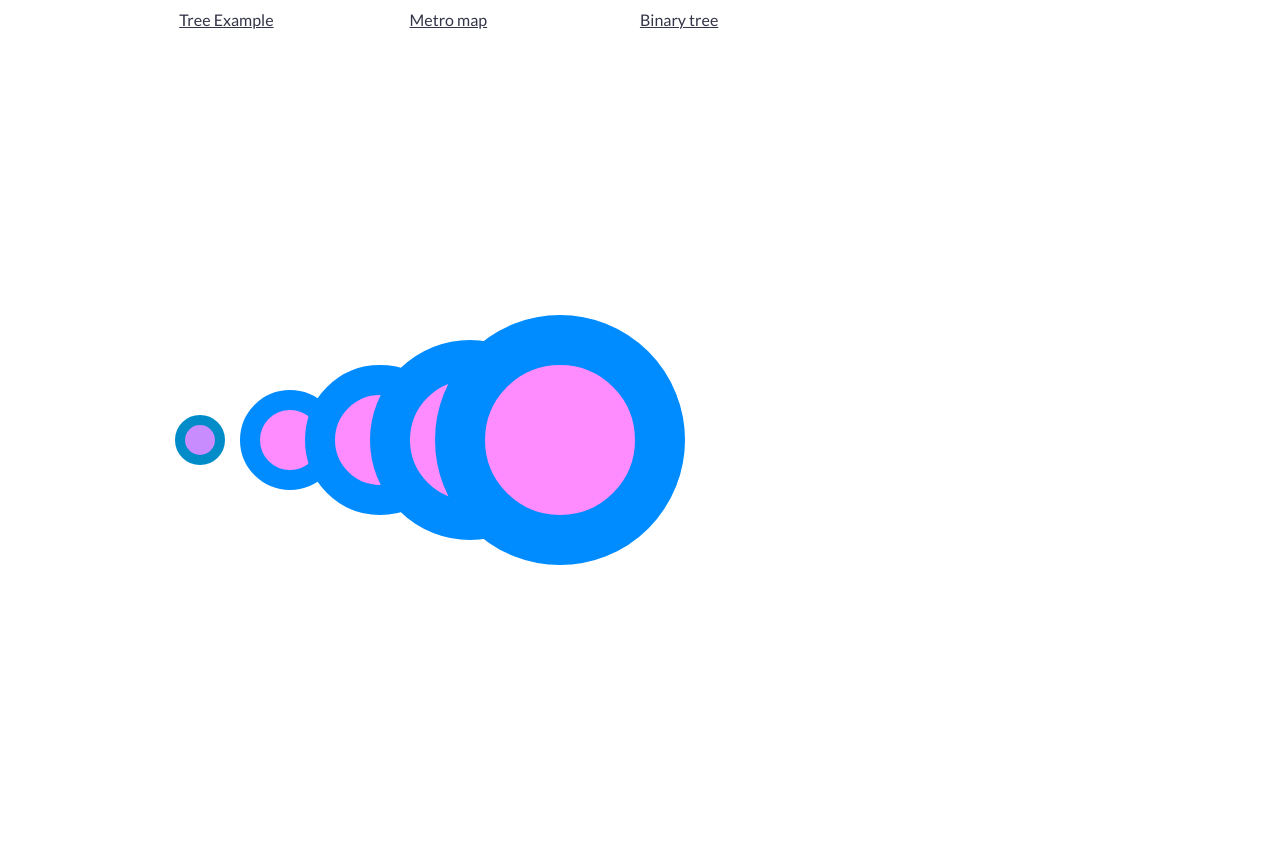
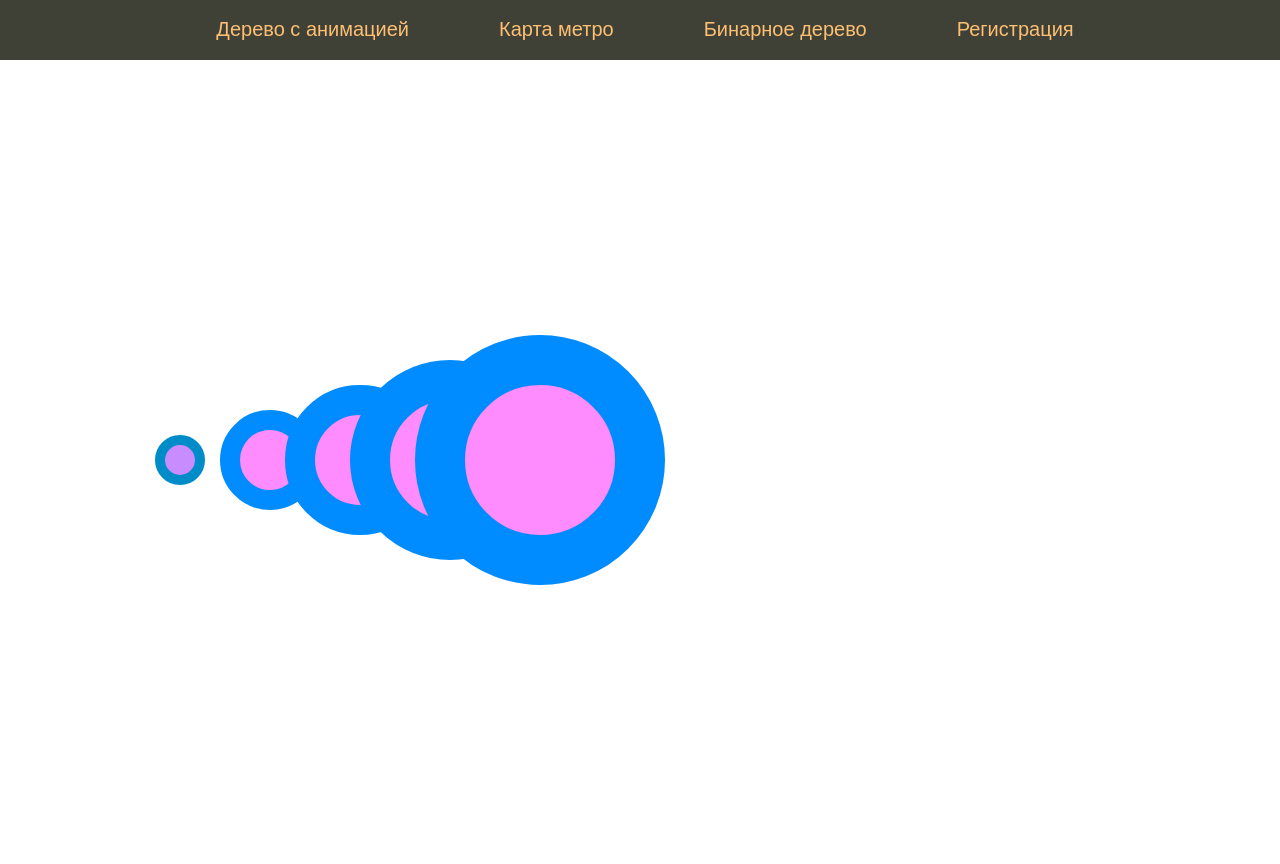
Before and after one commit to BobbyGoop/D3-Trees, a Flask app: page / in a window 1280 px wide. Before the commit the page ends 565 px from the top, so only its background shows below. Run offline with Flask 2, Linux system fonts and the light colour scheme.

Commit message:
Making beautiful

```diff
--- a/app.py
+++ b/app.py
@@ -25,5 +25,10 @@
     return render_template("layouts/dynamic.html", title = "Бинарное дерево")
 
 
+@app.route('/register')
+def register():
+    return render_template("layouts/register.html", title = "Бинарное дерево")
+
+
 if __name__ == '__main__':
     app.run(debug = True)
--- a/pyvenv.cfg
+++ /dev/null
@@ -1,3 +0,0 @@
-home = C:\Users\Ivan\AppData\Local\Programs\Python\Python38
-include-system-site-packages = false
-version = 3.8.6
--- a/templates/layouts/base.html
+++ b/templates/layouts/base.html
@@ -5,12 +5,19 @@
     <meta charset="UTF-8">
     <meta http-equiv="X-UA-Compatible" content="IE=edge,chrome=1">
     <meta name="viewport" content="width=device-width, initial-scale=1">
-    <link rel="stylesheet" type="text/css" href="/static/css/simple-grid.css">
-    <link rel="stylesheet" type="text/css" href="/static/css/style.css">
+    <link rel="stylesheet" type="text/css" href="/static/css/styles.css">
     <title>{% block title %}{% endblock %}</title>
     {% endblock %}
 </head>
 <body>
-{% block content %}{% endblock %}
+    <div class = "header">
+        <header>
+            {% block header %}{% endblock %}
+        </header>
+    </div>
+
+    <div class = "content">
+        {% block content %}{% endblock %}
+    </div>
 </body>
 </html>
--- a/templates/layouts/index.html
+++ b/templates/layouts/index.html
@@ -4,14 +4,17 @@
   {{ super() }}
 {% endblock %}
 
+{% block header %}
+  <ul class="mainmenu">
+    <li><a href="/tree-dynamic">Дерево с анимацией</a></li>
+    <li><a href="/graph">Карта метро</a></li>
+    <li><a href="/tree-binary">Бинарное дерево</a></li>
+    <li><a href="/register">Регистрация</a></li>
+  </ul>
+{% endblock %}
+
 {% block content %}
-  <div class="container">
-    <div class="row">
-      <div class="col-1"><a href="/tree-dynamic">Tree Example</a></div>
-      <div class="col-2"><a href="/graph">Metro map</a></div>
-      <div class="col-3"><a href="/tree-binary">Binary tree</a></div>
-    </div>
-  </div>
+  <div class="container"></div>
   <script src="https://d3js.org/d3.v6.min.js"></script>
   <script src="/static/js/app.js"></script>
 {% endblock %}
--- a/templates/static/css/simple-grid.css
+++ /dev/null
@@ -1,194 +0,0 @@
-@import url(https://fonts.googleapis.com/css?family=Lato:400,300,300italic,400italic,700,700italic);
-body,
-html {
-	height: 100%;
-	width: 100%;
-	margin: 0;
-	padding: 0;
-	left: 0;
-	top: 0;
-	font-size: 100%
-}
-
-.center,
-.container {
-	margin-left: auto;
-	margin-right: auto
-}
-
-* {
-	font-family: Lato, Helvetica, sans-serif;
-	color: #333447;
-	line-height: 1.5
-}
-
-h1 {
-	font-size: 2.5rem
-}
-
-h2 {
-	font-size: 2rem
-}
-
-h3 {
-	font-size: 1.375rem
-}
-
-h4 {
-	font-size: 1.125rem
-}
-
-h5 {
-	font-size: 1rem
-}
-
-h6 {
-	font-size: .875rem
-}
-
-p {
-	font-size: 1.125rem;
-	font-weight: 200;
-	line-height: 1.8
-}
-
-.font-light {
-	font-weight: 300
-}
-
-.font-regular {
-	font-weight: 400
-}
-
-.font-heavy {
-	font-weight: 700
-}
-
-.left {
-	text-align: left
-}
-
-.right {
-	text-align: right
-}
-
-.center {
-	text-align: center
-}
-
-.justify {
-	text-align: justify
-}
-
-.container {
-	width: 90%
-}
-
-.row {
-	position: relative;
-	width: 100%
-}
-
-.row [class^=col] {
-	float: left;
-	margin: .5rem 2%;
-	min-height: .125rem
-}
-
-.col-1,
-.col-10,
-.col-11,
-.col-12,
-.col-2,
-.col-3,
-.col-4,
-.col-5,
-.col-6,
-.col-7,
-.col-8,
-.col-9 {
-	width: 96%
-}
-
-.col-1-sm {
-	width: 4.33%
-}
-
-.col-2-sm {
-	width: 12.66%
-}
-
-.col-3-sm {
-	width: 21%
-}
-
-.col-4-sm {
-	width: 29.33%
-}
-
-.col-5-sm {
-	width: 37.66%
-}
-
-.col-6-sm {
-	width: 46%
-}
-
-.col-7-sm {
-	width: 54.33%
-}
-
-.col-8-sm {
-	width: 62.66%
-}
-
-.col-9-sm {
-	width: 71%
-}
-
-.col-10-sm {
-	width: 79.33%
-}
-
-.col-11-sm {
-	width: 87.66%
-}
-
-.col-12-sm {
-	width: 96%
-}
-
-.row::after {
-	content: "";
-	display: table;
-	clear: both
-}
-
-.hidden-sm {
-	display: none
-}
-
-@media only screen and (min-width:33.75em) {
-	.container {
-		width: 80%
-	}
-}
-
-@media only screen and (min-width:45em) {
-	.col-1 {
-		width: 20%
-	}
-	.col-2 {
-		width: 20%
-	}
-	.col-3 {
-		width: 20%
-	}
-}
-
-@media only screen and (min-width:60em) {
-	.container {
-		width: 75%;
-		max-width: 60rem
-	}
-}
--- a/templates/static/css/style.css
+++ /dev/null
@@ -1,27 +0,0 @@
-.xAxis path,
-.xAxis line {
-  stroke: teal;
-  shape-rendering: crispEdges;
-}
-.xAxis text {
-  font-family: Optima, Futura, sans-serif;
-  font-weight: bold;
-  font-size: 14px;
-  fill: teal;
-}
-
-.node circle {
-  fill: #fff;
-  stroke: steelblue;
-  stroke-width: 3px;
-}
-
-.node text {
-  font: 12px sans-serif;
-}
-
-.link {
-  fill: none;
-  stroke: #ccc;
-  stroke-width: 2px;
-}
--- /dev/null
+++ b/templates/static/css/styles.css
@@ -0,0 +1,119 @@
+html, body {
+	font-family: 'Arial';
+	margin: 0;
+	padding: 0;
+	height: 100%;
+	width: 100%;
+}
+
+a {
+	color: #0059b2;
+	text-decoration: none;
+}
+a:hover {
+	color: #CC0000;
+	text-decoration: underline;
+}
+
+.clear {clear: both;}
+
+header {
+    text-align: center;
+    height: 60px;
+    background: #3F4137;
+}
+
+ul.mainmenu {
+    display: inline-block;
+	list-style: none;
+	margin: 0;
+	padding: 0;
+	color: #fdc073;
+	font-size: 20px;
+	overflow: hidden;
+
+}
+ul.mainmenu li {
+	float: left;
+	margin: 18px 40px 0 50px;
+}
+
+ul.mainmenu li a {
+	color: #fdc073;
+	text-decoration: none;
+}
+ul.mainmenu li a:hover {
+	color: #FDA83D;
+}
+
+div.content {
+	 margin: auto;
+	 text-align: center;
+}
+
+.form-contact {
+    display: inline-block;
+    width: 350px;
+    text-align: right;
+}
+
+.form-contact label {
+	min-width: 80px;
+}
+
+.form-contact p {
+    margin: 10px 0 10px 0;
+}
+
+.form-contact input {
+    margin-left: 10px;
+}
+
+.form-contact input[type=submit], textarea {
+    font-size: 16px;
+}
+
+.form-contact .invalid {
+	background: #FF9898;
+}
+.form-contact .invalid-feedback {
+	color: #CC0000;
+}
+
+.flash {padding: 10px;}
+.flash.success {
+	border: 1px solid #21DB56;
+	background: #AEFFC5;
+}
+.flash.error {
+	border: 1px solid #FF4343;
+	background: #FF9C9C;
+}
+
+.xAxis path,
+.xAxis line {
+  stroke: teal;
+  shape-rendering: crispEdges;
+}
+.xAxis text {
+  font-family: Optima, Futura, sans-serif;
+  font-weight: bold;
+  font-size: 14px;
+  fill: teal;
+}
+
+.node circle {
+  fill: #fff;
+  stroke: steelblue;
+  stroke-width: 3px;
+}
+
+.node text {
+  font: 12px sans-serif;
+}
+
+.link {
+  fill: none;
+  stroke: #ccc;
+  stroke-width: 2px;
+}
--- a/templates/static/js/binary.js
+++ b/templates/static/js/binary.js
@@ -13,7 +13,7 @@
 }
 var windowSizes = [240, 480, 960, 1920]
 
-var width = 600, possibleNodes, height=850
+var width = 1000, possibleNodes, height=1000
 var svg = d3.select("svg")
             .attr('height', height)
             .attr('width', width)
@@ -347,14 +347,14 @@
             node.append('circle')
                 .attr('cx', el.x)
                 .attr('cy', el.y)
-                .attr('r', 5)
+                .attr('r', 10)
             node.append('text')
                 .attr('fill', 'black')
                 .attr('x', el.x)
                 .attr('y', el.y)
                 .attr('text-anchor', 'middle')
                 .attr('alignment-baseline', 'middle')
-                .attr('font-size', 4)
+                .attr('font-size', 8)
                 .text(el.value)
 
 
```
Also changed, not shown: templates/layouts/binary.html (+6 -13 lines), templates/layouts/dynamic.html (+7 -6 lines), templates/layouts/graph.html (+13 -13 lines), templates/layouts/register.html (added, +26 -0 lines), templates/static/js/graph.js (+4 -3 lines), templates/static/css/graph.css (deleted).
